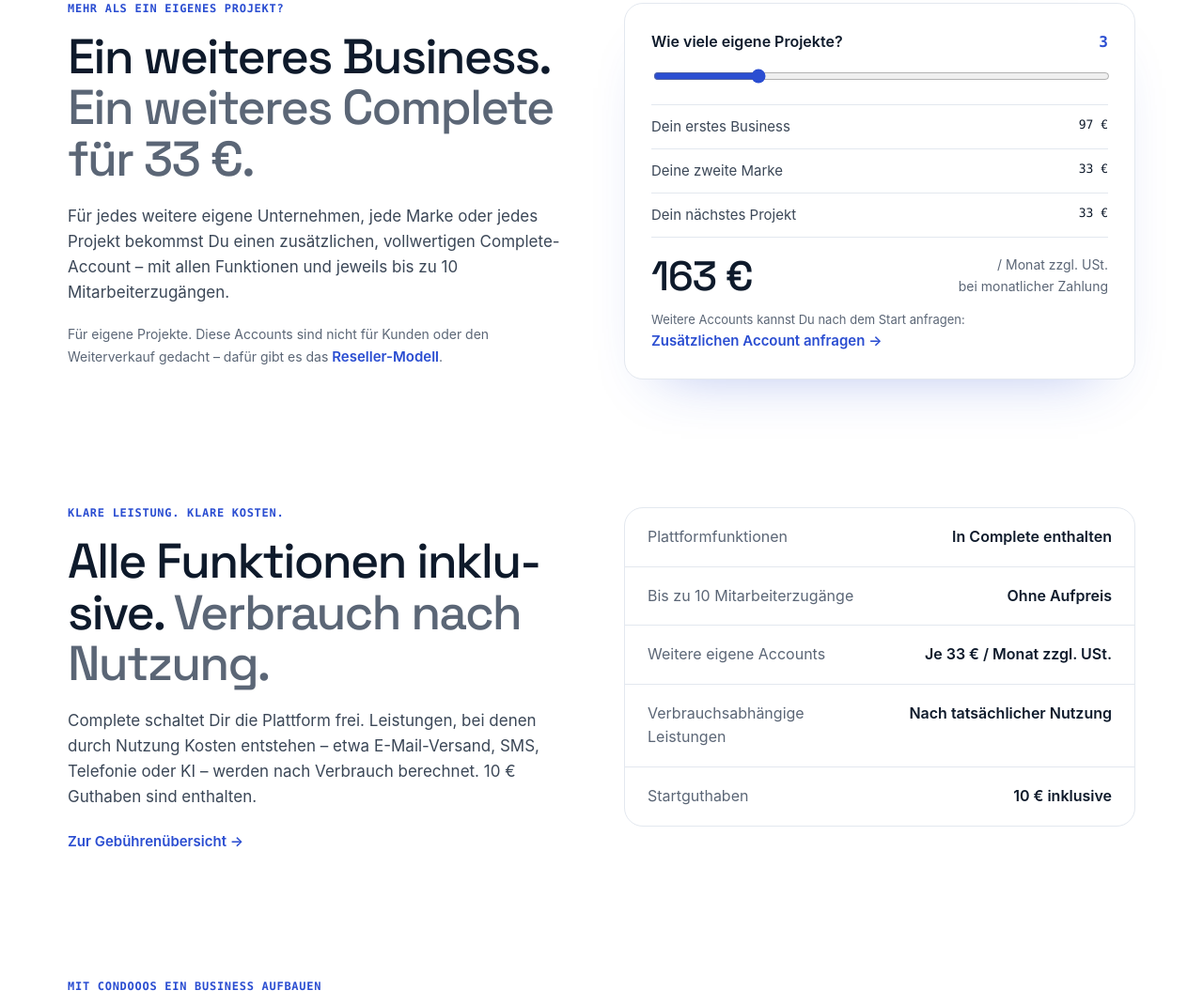
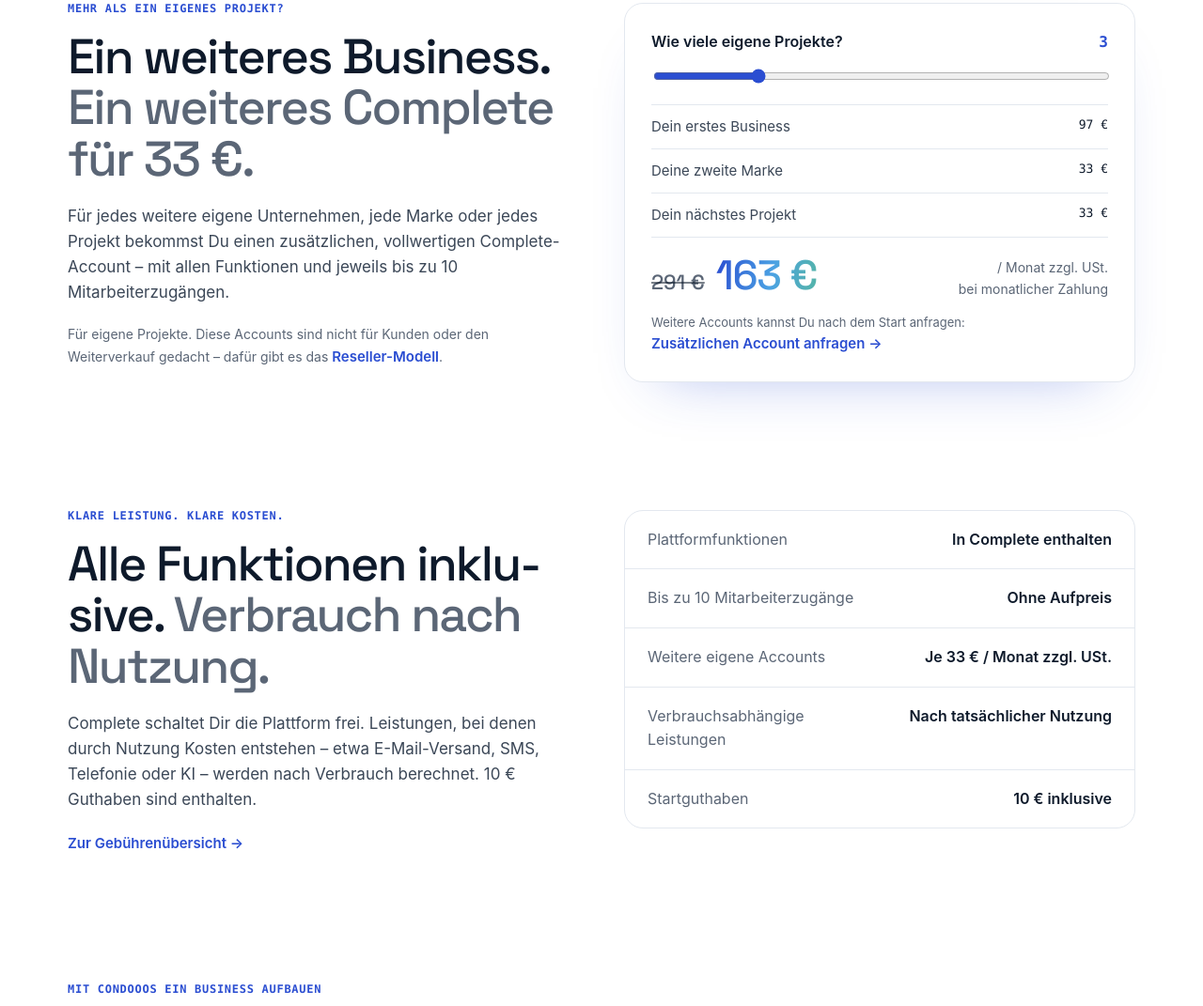
Before and after one commit to MVMediaSK/condoo-io-website, a plain HTML site: page entwurf/preise/index.html in a window 1280 px wide. Shown: the part 3044-4115 px from the top of the page at 94% size. Drawn offline with Linux system fonts and the light colour scheme.

Commit message:
Preise-Rechner: regulärer Preis durchgestrichen, Endpreis im Verlauf
Co-Authored-By: Claude Opus 5.5 <noreply@anthropic.com>

```diff
--- a/entwurf/preise/index.html
+++ b/entwurf/preise/index.html
@@ -129,7 +129,7 @@
       <label for="projekte">Wie viele eigene Projekte? <output id="projekte-out" for="projekte">3</output></label>
       <input type="range" id="projekte" min="1" max="10" value="3">
       <ul class="calc-rows" id="calc-rows"></ul>
-      <div class="calc-total"><strong id="calc-sum">163 €</strong><span>/ Monat zzgl. USt.<br>bei monatlicher Zahlung</span></div>
+      <div class="calc-total"><div class="calc-price"><s id="calc-reg" aria-hidden="true">291 €</s><strong id="calc-sum" class="grad">163 €</strong></div><span>/ Monat zzgl. USt.<br>bei monatlicher Zahlung</span></div>
       <p class="calc-hint">Weitere Accounts kannst Du nach dem Start anfragen: <a class="link" href="mailto:kontakt@condoo.systems?subject=Weiteren%20Complete-Account%20hinzuf%C3%BCgen">Zusätzlichen Account anfragen →</a></p>
     </div>
   </div>
--- a/entwurf/preise/preise.js
+++ b/entwurf/preise/preise.js
@@ -18,6 +18,7 @@
   const out = document.getElementById('projekte-out');
   const rows = document.getElementById('calc-rows');
   const sum = document.getElementById('calc-sum');
+  const reg_ = document.getElementById('calc-reg');
   const eur = n => n.toLocaleString('de-DE') + ' €';
   const names = ['Dein erstes Business', 'Deine zweite Marke', 'Dein nächstes Projekt'];
   const calc = () => {
@@ -29,7 +30,11 @@
     }
     if (n > 3) html += `<li><span>${n - 3} weitere${n - 3 === 1 ? 's' : ''} Projekt${n - 3 === 1 ? '' : 'e'}</span><span class="mono">${n - 3} × 33 €</span></li>`;
     rows.innerHTML = html;
-    sum.textContent = eur(97 + 33 * (n - 1));
+    const pay = 97 + 33 * (n - 1), reg = 97 * n;
+    sum.textContent = eur(pay);
+    reg_.textContent = eur(reg);
+    reg_.hidden = n < 2;
+    sum.setAttribute('aria-label', n < 2 ? eur(pay) : eur(pay) + ' statt regulär ' + eur(reg));
   };
   range.addEventListener('input', calc);
   calc();
--- a/entwurf/seiten.css
+++ b/entwurf/seiten.css
@@ -59,6 +59,10 @@
 .calc-rows .mono{font-size:13px}
 .calc-total{display:flex;justify-content:space-between;align-items:flex-end;margin-top:18px}
 .calc-total strong{font:500 44px/1 var(--display);letter-spacing:-.03em}
+.calc-price{display:flex;align-items:baseline;gap:12px;flex-wrap:wrap}
+.calc-price s{font:500 22px/1 var(--display);color:var(--muted);text-decoration-thickness:2px;text-decoration-color:rgba(14,26,43,.55)}
+.calc-price s[hidden]{display:none}
+.calc-total strong.grad{padding-bottom:.08em}
 .calc-total span{font-size:14px;color:var(--muted);text-align:right}
 .calc-hint{font-size:13px;color:var(--muted);margin-top:14px}
 
```
